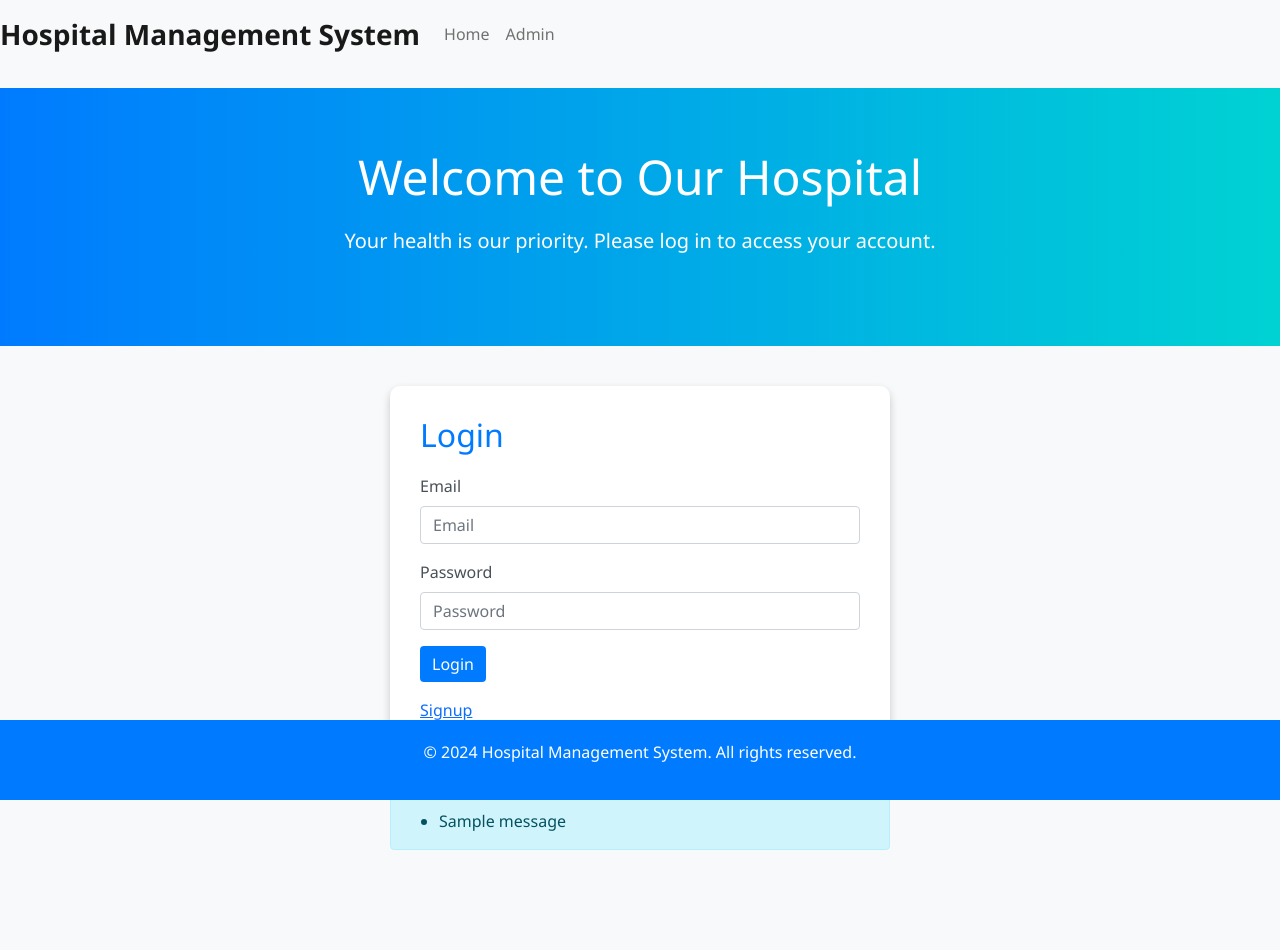
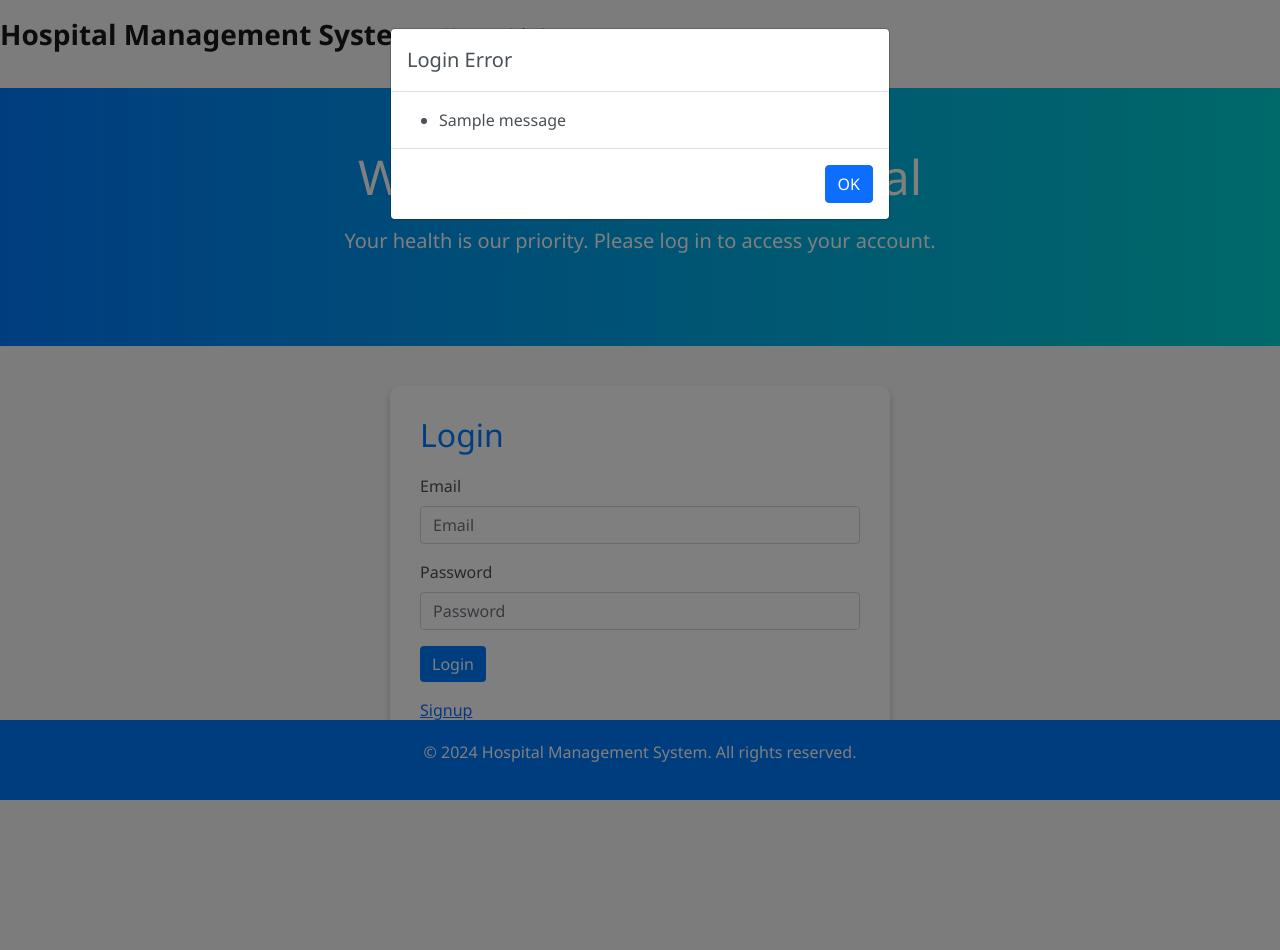
Before and after one commit to Padmasee05/proj12, a Django app: page / in a window 1280 px wide. After the commit the page ends 800 px from the top, so only its background shows below. Run offline with Django 5.2, Linux system fonts and the light colour scheme; tables that the repository leaves empty hold one stand-in row (values such as "Sample post"); one stand-in notice (Sample message) is shown.

Commit message:
in homepage pop up added for error msg

```diff
--- a/hospital/hms/templates/homepage.html
+++ b/hospital/hms/templates/homepage.html
@@ -53,10 +53,6 @@
         }
         .login-card .btn-primary:hover {
             background-color: #0056b3;
-        }
-        .message-box {
-            max-width: 500px;
-            margin: 20px auto;
         }
         .footer {
             background-color: #007bff;
@@ -115,13 +111,26 @@
         </div>
 
         {% if messages %}
-            <div class="message-box alert alert-info">
-                <ul class="mb-0">
-                    {% for message in messages %}
-                        <li>{{ message }}</li>
-                    {% endfor %}
-                </ul>
+        <!-- Error Modal -->
+        <div class="modal fade" id="errorModal" tabindex="-1" aria-labelledby="errorModalLabel" aria-hidden="true">
+            <div class="modal-dialog">
+                <div class="modal-content">
+                    <div class="modal-header">
+                        <h5 class="modal-title" id="errorModalLabel">Login Error</h5>
+                    </div>
+                    <div class="modal-body">
+                        <ul class="mb-0">
+                            {% for message in messages %}
+                                <li>{{ message }}</li>
+                            {% endfor %}
+                        </ul>
+                    </div>
+                    <div class="modal-footer">
+                        <button type="button" class="btn btn-primary" data-bs-dismiss="modal">OK</button>
+                    </div>
+                </div>
             </div>
+        </div>
         {% endif %}
     </div>
 
@@ -131,5 +140,12 @@
     </footer>
 
     <script src="https://cdn.jsdelivr.net/npm/bootstrap@5.1.3/dist/js/bootstrap.bundle.min.js"></script>
+    <script>
+        // Show the modal if there are messages
+        {% if messages %}
+        var errorModal = new bootstrap.Modal(document.getElementById('errorModal'), {});
+        errorModal.show();
+        {% endif %}
+    </script>
 </body>
 </html>
```
Also changed, not shown: hospital/db.sqlite3.
